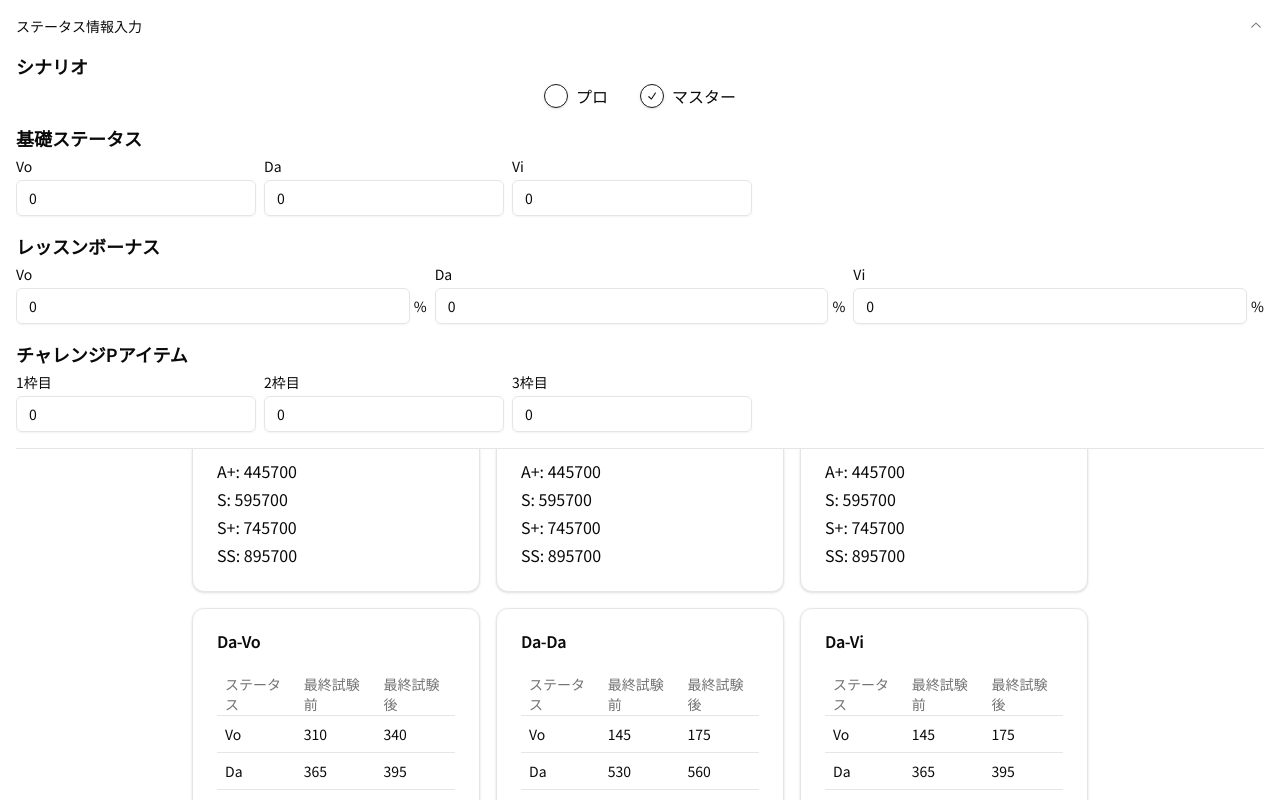
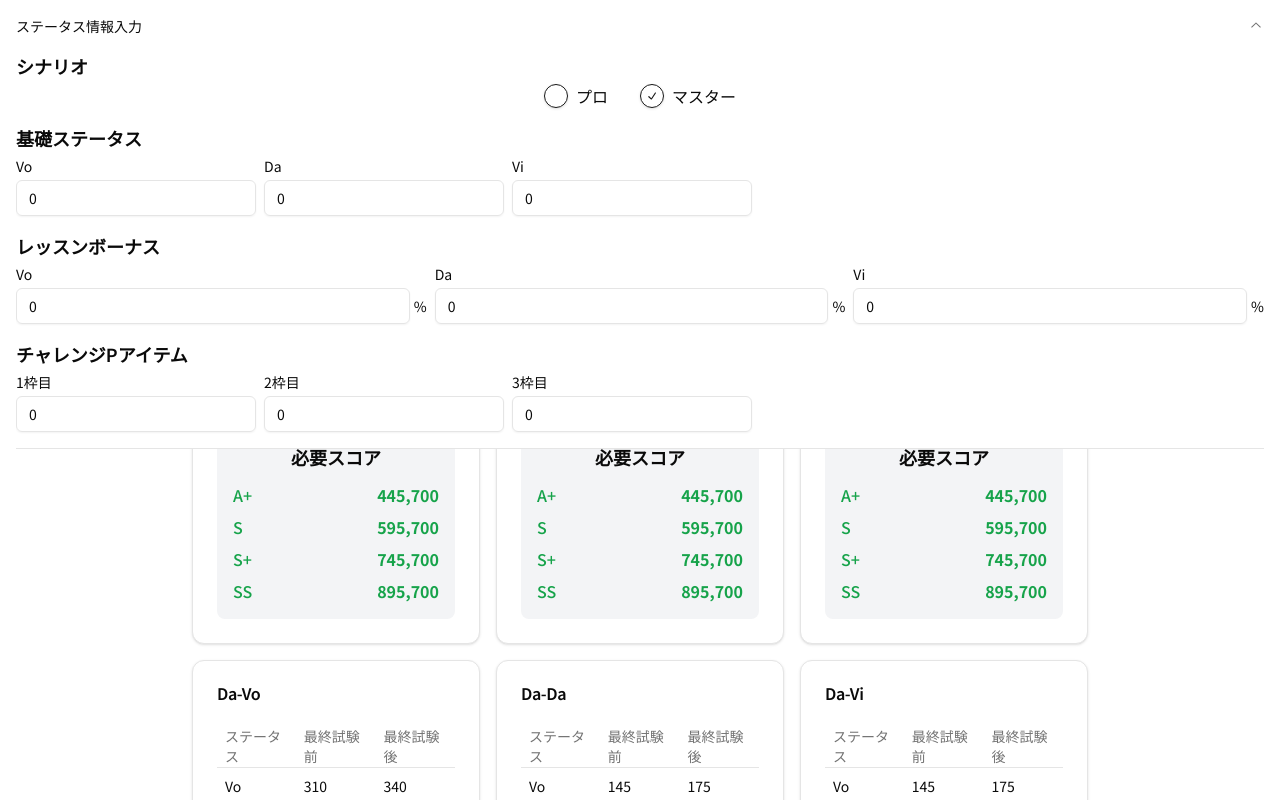
Before and after one commit to ttNKss/galkulator, a Next.js app: page / in a window 1280 px wide. Shown: the top 800 px of the page. Built offline with nearby package versions, Linux system fonts and the light colour scheme.

Commit message:
スコアデザイン修正

```diff
--- a/src/components/common/score.tsx
+++ b/src/components/common/score.tsx
@@ -1,4 +1,4 @@
-import { rankKeys } from '@/utils/const'
+import { rankKeys, rankThreshold } from '@/utils/const'
 import { score } from '@/utils/func'
 
 interface ScoreProps {
@@ -7,14 +7,27 @@ interface ScoreProps {
 
 const Score: React.FC<ScoreProps> = ({ result: { Vo, Da, Vi } }) => {
   return (
-    <div className='mt-4'>
-      <h4 className='font-semibold mb-2'>スコア</h4>
-      <ul className='space-y-1'>
-        {rankKeys.map(r => (
-          <li key={r}>
-            {r}: {score(r, Vo, Da, Vi)}
-          </li>
-        ))}
+    <div className='mt-4 bg-gray-100 rounded-lg p-4'>
+      <h4 className='font-semibold mb-3 text-lg text-center'>必要スコア</h4>
+      <ul className='space-y-2'>
+        {rankKeys.map(r => {
+          const calculatedScore = score(r, Vo, Da, Vi)
+          const isThresholdMet = calculatedScore >= rankThreshold[r]
+          return (
+            <li key={r} className='flex justify-between items-center'>
+              <span
+                className={`font-medium ${isThresholdMet ? 'text-green-600' : 'text-gray-600'}`}
+              >
+                {r}
+              </span>
+              <span
+                className={`${isThresholdMet ? 'text-green-600 font-bold' : 'text-gray-600'}`}
+              >
+                {calculatedScore.toLocaleString()}
+              </span>
+            </li>
+          )
+        })}
       </ul>
     </div>
   )
```
